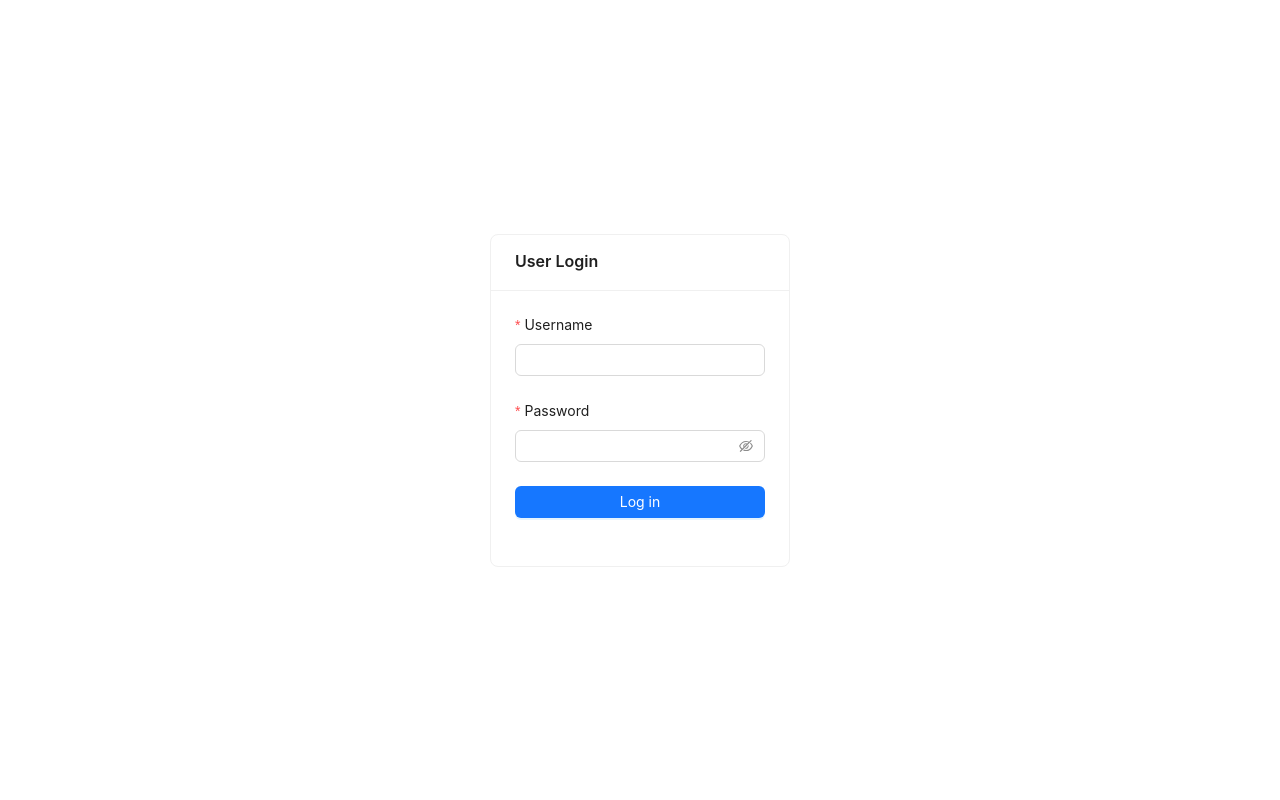
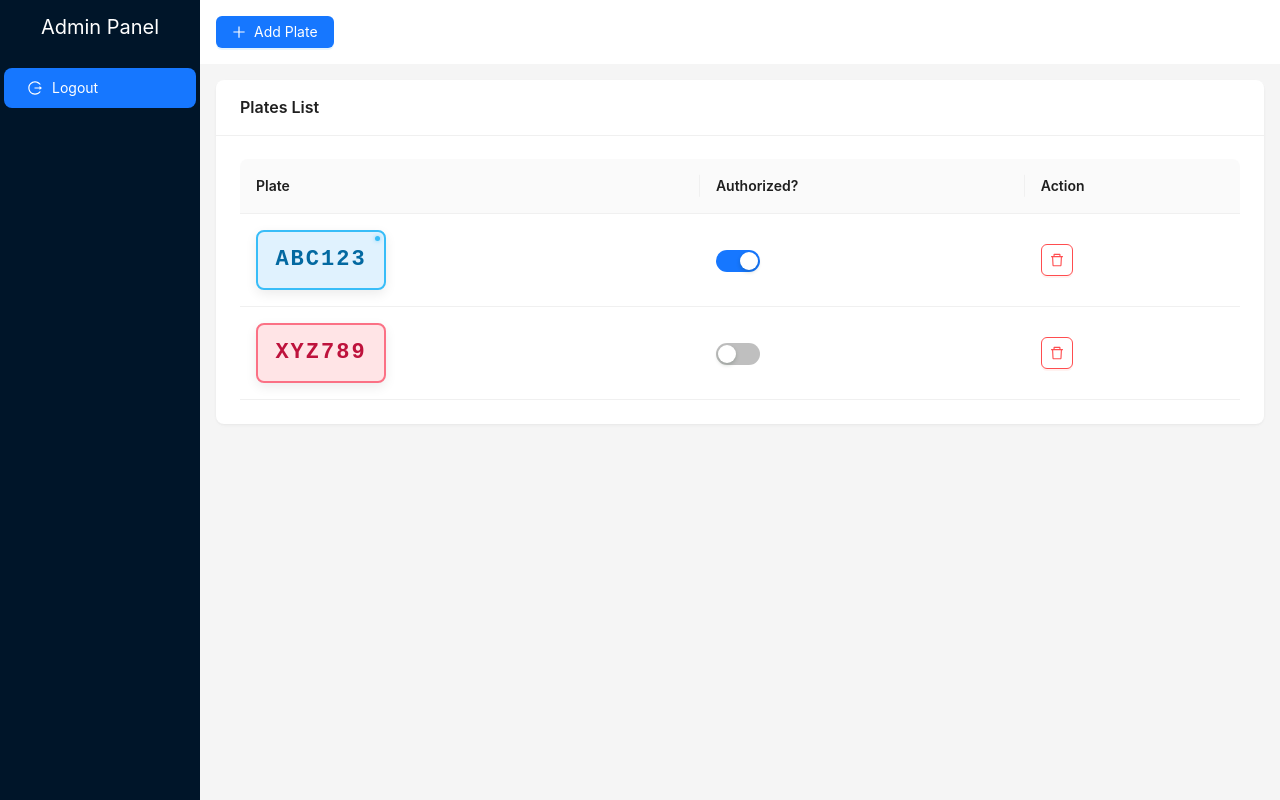
Before and after one commit to kasrahmi/license-plate-recognition, a React (Vite) app in the folder UI/: page /admin in a window 1280 px wide. Before the commit this address led to /login. Built offline with nearby package versions, Linux system fonts and the light colour scheme; sample sign-in values are in the browser's storage.

Commit message:
feat[UI]: Second version with only admin panel

```diff
--- a/UI/package.json
+++ b/UI/package.json
@@ -11,6 +11,7 @@
   },
   "dependencies": {
     "antd": "^5.25.4",
+    "prop-types": "^15.8.1",
     "react": "^19.1.0",
     "react-dom": "^19.1.0",
     "react-router-dom": "^7.6.2"
--- /dev/null
+++ b/UI/src/components/Plate.jsx
@@ -0,0 +1,71 @@
+// src/components/Plate.jsx
+import React from 'react';
+
+/**
+ * Renders a license‐plate‐style box with modern styling.
+ * @param {{ text: string, authorized: boolean, onClick: Function }} props
+ */
+const Plate = ({ text, authorized = false, onClick = null }) => {
+  // Modern color palette
+  const borderColor = authorized ? '#38bdf8' : '#fb7185';
+  const textColor = authorized ? '#0369a1' : '#be123c';
+  const bgColor = authorized ? '#e0f2fe' : '#ffe4e6';
+  const indicatorColor = '#38bdf8';
+
+  return (
+    <div
+      style={{
+        display: 'inline-flex',
+        alignItems: 'center',
+        justifyContent: 'center',
+        width: 130,
+        height: 60,
+        backgroundColor: bgColor,
+        border: `2px solid ${borderColor}`,
+        borderRadius: 8,
+        boxShadow: '0 4px 12px rgba(0,0,0,0.08)',
+        fontFamily: '"Roboto Mono", monospace',
+        fontSize: 22,
+        fontWeight: '600',
+        letterSpacing: 2,
+        color: textColor,
+        transition: 'all 0.3s ease',
+        cursor: onClick ? 'pointer' : 'default',
+        position: 'relative',
+        overflow: 'hidden',
+        userSelect: 'none',
+        transform: 'translateY(0)',
+      }}
+      onClick={onClick}
+      title={authorized ? "Authorized plate" : "Unauthorized plate"}
+      onMouseOver={(e) => {
+        if (onClick) {
+          e.currentTarget.style.transform = 'translateY(-2px)';
+          e.currentTarget.style.boxShadow = '0 6px 16px rgba(0,0,0,0.12)';
+        }
+      }}
+      onMouseOut={(e) => {
+        if (onClick) {
+          e.currentTarget.style.transform = 'translateY(0)';
+          e.currentTarget.style.boxShadow = '0 4px 12px rgba(0,0,0,0.08)';
+        }
+      }}
+    >
+      {text}
+      {authorized && (
+        <div style={{
+          position: 'absolute',
+          top: 4,
+          right: 4,
+          width: 5,
+          height: 5,
+          borderRadius: '50%',
+          backgroundColor: indicatorColor,
+          boxShadow: '0 0 4px rgba(56, 189, 248, 0.6)',
+        }} />
+      )}
+    </div>
+  );
+};
+
+export default Plate;
--- a/UI/src/components/ProtectedRoute.jsx
+++ b/UI/src/components/ProtectedRoute.jsx
@@ -1,8 +1,8 @@
 import React from 'react';
 import { Navigate } from 'react-router-dom';
 
-// These are placeholders—swap them out for real auth logic.
-const isAuthenticated = () => sessionStorage.getItem('loggedIn') === 'true';
+// Only allow through if a token exists. If requireAdmin is true, also check role.
+const isAuthenticated = () => !!sessionStorage.getItem('token');
 const isAdmin = () => sessionStorage.getItem('role') === 'admin';
 
 const ProtectedRoute = ({ children, requireAdmin }) => {
@@ -10,7 +10,7 @@ const ProtectedRoute = ({ children, requireAdmin }) => {
     return <Navigate to="/login" replace />;
   }
   if (requireAdmin && !isAdmin()) {
-    return <Navigate to="/dashboard" replace />;
+    return <Navigate to="/login" replace />;
   }
   return children;
 };
--- a/UI/src/pages/Adminpanel.jsx
+++ b/UI/src/pages/Adminpanel.jsx
@@ -1,63 +1,75 @@
-import React, { useEffect, useState } from 'react';
+// src/pages/AdminPanel.jsx
+import React, { useState } from 'react';
 import {
   Layout,
   Menu,
   Table,
   Button,
   Card,
+  Modal,
+  Form,
+  Input,
+  Switch,
   Popconfirm,
-  message,
-  Tag
+  message
 } from 'antd';
-import { LogoutOutlined } from '@ant-design/icons';
+import {
+  PlusOutlined,
+  DeleteOutlined,
+  LogoutOutlined
+} from '@ant-design/icons';
 import { useNavigate } from 'react-router-dom';
 
+// ← Import the new Plate component
+import Plate from '../components/Plate';
+
 const { Header, Content, Sider } = Layout;
+let nextId = 1;
 
 const AdminPanel = () => {
   const navigate = useNavigate();
-  const [requests, setRequests] = useState([]);
-  const [loadingReqs, setLoadingReqs] = useState(false);
+  const [plates, setPlates] = useState([
+    { id: nextId++, plate: 'ABC123', authorized: true },
+    { id: nextId++, plate: 'XYZ789', authorized: false }
+  ]);
+  const [isModalOpen, setIsModalOpen] = useState(false);
+  const [addForm] = Form.useForm();
 
-  useEffect(() => {
-    fetchPendingRequests();
-  }, []);
+  const openModal = () => {
+    addForm.resetFields();
+    setIsModalOpen(true);
+  };
 
-  const fetchPendingRequests = async () => {
-    setLoadingReqs(true);
-    try {
-      // Real API call:
-      // const res = await fetch('/api/requests?status=pending', { headers: { Authorization: `Bearer ${token}` } });
-      // const data = await res.json();
+  const onAddPlate = (values) => {
+    const existing = plates.find((p) => p.plate === values.plate.trim());
+    if (existing) {
+      message.error('That plate is already in the list');
+      return;
+    }
+    setPlates((prev) => [
+      ...prev,
+      { id: nextId++, plate: values.plate.trim(), authorized: false }
+    ]);
+    message.success(`Added plate "${values.plate.trim()}"`);
+    setIsModalOpen(false);
+  };
 
-      // MOCKED for demo:
-      const data = [
-        {
-          id: 5,
-          userId: 17,
-          username: 'user1',
-          plate: 'XYZ789',
-          action: 'add',
-          requestedStatus: null,
-          createdAt: '2025-05-20T14:32:00Z'
-        },
-        {
-          id: 6,
-          userId: 42,
-          username: 'user2',
-          plate: 'DEF456',
-          action: 'update',
-          requestedStatus: 'Authorized',
-          createdAt: '2025-05-21T09:15:00Z'
-        }
-      ];
+  const toggleAuthorized = (record) => {
+    setPlates((prev) =>
+      prev.map((p) =>
+        p.id === record.id ? { ...p, authorized: !p.authorized } : p
+      )
+    );
+    message.info(
+      `${record.plate} is now ${
+        record.authorized ? 'Denied' : 'Authorized'
+      }`
+    );
+  };
 
-      setRequests(data);
-    } catch (err) {
-      message.error('Failed to load pending requests');
-    } finally {
-      setLoadingReqs(false);
-    }
+  const deletePlate = (record) => {
+    setPlates((prev) => prev.filter((p) => p.id !== record.id));
+    message.success(`Deleted plate "${record.plate}"`);
   };
 
   const handleLogout = () => {
@@ -65,95 +77,38 @@ const AdminPanel = () => {
     navigate('/login');
   };
 
-  const approveRequest = async (requestId) => {
-    try {
-      // await fetch(`/api/requests/${requestId}`, {
-      //   method: 'PUT',
-      //   headers: { 'Content-Type': 'application/json', Authorization: `Bearer ${token}` },
-      //   body: JSON.stringify({ status: 'approved' })
-      // });
-      message.success(`Approved request #${requestId}`);
-      fetchPendingRequests();
-    } catch (err) {
-      message.error('Failed to approve');
-    }
-  };
-
-  const rejectRequest = async (requestId) => {
-    try {
-      // await fetch(`/api/requests/${requestId}`, {
-      //   method: 'PUT',
-      //   headers: { 'Content-Type': 'application/json', Authorization: `Bearer ${token}` },
-      //   body: JSON.stringify({ status: 'rejected' })
-      // });
-      message.error(`Rejected request #${requestId}`);
-      fetchPendingRequests();
-    } catch (err) {
-      message.error('Failed to reject');
-    }
-  };
-
+  // Here’s the only change: render <Plate /> instead of plain text
   const columns = [
     {
       title: 'Plate',
       dataIndex: 'plate',
-      key: 'plate'
+      key: 'plate',
+      render: (_, record) => (
+        <Plate text={record.plate} authorized={record.authorized} />
+      )
     },
     {
-      title: 'Requested By',
-      dataIndex: 'username',
-      key: 'username'
+      title: 'Authorized?',
+      dataIndex: 'authorized',
+      key: 'authorized',
+      render: (auth, record) => (
+        <Switch
+          checked={auth}
+          onChange={() => toggleAuthorized(record)}
+        />
+      )
     },
     {
       title: 'Action',
-      dataIndex: 'action',
       key: 'action',
-      render: (action) => (
-        <Tag color={action === 'add' ? 'green' : 'blue'}>
-          {action.toUpperCase()}
-        </Tag>
-      )
-    },
-    {
-      title: 'Desired Status',
-      dataIndex: 'requestedStatus',
-      key: 'requestedStatus',
-      render: (status, record) =>
-        record.action === 'update' ? (
-          <Tag>{status || '—'}</Tag>
-        ) : (
-          <Tag>—</Tag>
-        )
-    },
-    {
-      title: 'Requested At',
-      dataIndex: 'createdAt',
-      key: 'createdAt',
-      render: (ts) => new Date(ts).toLocaleString('en-GB')
-    },
-    {
-      title: 'Approve',
-      key: 'approve',
-      render: (_, record) => (
-        <Button
-          type="primary"
-          onClick={() => approveRequest(record.id)}
-        >
-          Approve
-        </Button>
-      )
-    },
-    {
-      title: 'Reject',
-      key: 'reject',
       render: (_, record) => (
         <Popconfirm
-          title="Are you sure you want to reject?"
-          onConfirm={() => rejectRequest(record.id)}
+          title={`Delete "${record.plate}"?`}
+          onConfirm={() => deletePlate(record)}
           okText="Yes"
           cancelText="No"
         >
-          <Button danger>Reject</Button>
+          <Button danger icon={<DeleteOutlined />} />
         </Popconfirm>
       )
     }
@@ -161,7 +116,6 @@ const AdminPanel = () => {
 
   return (
     <Layout style={{ minHeight: '100vh' }}>
-      {/* Sidebar */}
       <Sider>
         <div
           style={{
@@ -174,10 +128,9 @@ const AdminPanel = () => {
         >
           Admin Panel
         </div>
-        <Menu theme="dark" mode="inline" defaultSelectedKeys={['1']}>
-          <Menu.Item key="1">Pending Requests</Menu.Item>
+        <Menu theme="dark" mode="inline" defaultSelectedKeys={['logout']}>
           <Menu.Item
-            key="2"
+            key="logout"
             icon={<LogoutOutlined />}
             onClick={handleLogout}
           >
@@ -186,22 +139,63 @@ const AdminPanel = () => {
         </Menu>
       </Sider>
 
-      {/* Main Content */}
       <Layout>
-        <Header style={{ background: '#fff', padding: 0 }} />
+        <Header
+          style={{
+            background: '#fff',
+            padding: '0 16px',
+            display: 'flex',
+            alignItems: 'center'
+          }}
+        >
+          <Button
+            type="primary"
+            icon={<PlusOutlined />}
+            onClick={openModal}
+          >
+            Add Plate
+          </Button>
+        </Header>
+
         <Content style={{ margin: '16px' }}>
-          <Card title="User Plate Requests" bordered={false}>
+          <Card title="Plates List" bordered={false}>
             <Table
-              dataSource={requests.map(r => ({
-                key: r.id,
-                ...r
-              }))}
+              dataSource={plates.map((p) => ({ key: p.id, ...p }))}
               columns={columns}
-              loading={loadingReqs}
+              pagination={false}
             />
           </Card>
         </Content>
       </Layout>
+
+      <Modal
+        title="Add a New Plate"
+        open={isModalOpen}
+        onCancel={() => setIsModalOpen(false)}
+        footer={null}
+      >
+        <Form form={addForm} layout="vertical" onFinish={onAddPlate}>
+          <Form.Item
+            label="Plate Number"
+            name="plate"
+            rules={[
+              { required: true, message: 'Please enter a plate number' },
+              {
+                pattern: /^[A-Z0-9]{1,8}$/,
+                message:
+                  'Use only uppercase letters/numbers (max 8 chars)'
+              }
+            ]}
+          >
+            <Input placeholder="e.g. GHI789" />
+          </Form.Item>
+          <Form.Item>
+            <Button type="primary" htmlType="submit" block>
+              Add Plate
+            </Button>
+          </Form.Item>
+        </Form>
+      </Modal>
     </Layout>
   );
 };
--- a/UI/src/pages/Login.jsx
+++ b/UI/src/pages/Login.jsx
@@ -6,55 +6,62 @@ const Login = () => {
   const [loading, setLoading] = useState(false);
   const navigate = useNavigate();
 
-// Login.jsx
-const onFinish = async (values) => {
-  setLoading(true);
-  try {
-    // 1. Call your real backend:
-    //    const res = await fetch('/api/login', { method: 'POST', body: JSON.stringify(values) });
-    //    const { userId, role, token } = await res.json();
-    //
-    // For now, we’ll mock:
-    const mockUserId = values.username === 'admin' ? 1 : 17;
-    const mockRole = values.username === 'admin' ? 'admin' : 'user';
+  const onFinish = ({ username, password }) => {
+    setLoading(true);
 
-    sessionStorage.setItem('loggedIn', 'true');
-    sessionStorage.setItem('role', mockRole);
-    sessionStorage.setItem('userId', mockUserId);
-
-    message.success('Login successful');
-    navigate(mockRole === 'admin' ? '/admin' : '/dashboard');
-  } catch (err) {
-    message.error('Login failed');
-  } finally {
-    setLoading(false);
-  }
-};
-
+    // Simulate an API call delay
+    setTimeout(() => {
+      if (username === 'admin') {
+        // Successful admin login
+        sessionStorage.setItem('token', 'dummy-admin-token');
+        sessionStorage.setItem('role', 'admin');
+        message.success('Logged in as admin');
+        navigate('/admin');
+      } else {
+        // Any non-admin user is not allowed—redirect back and show error
+        sessionStorage.clear();
+        message.error('Only admin can log in');
+        navigate('/login');
+      }
+      setLoading(false);
+    }, 800);
+  };
 
   return (
-    <div style={{ display: 'flex', justifyContent: 'center', alignItems: 'center', height: '100vh' }}>
-      <Card title="User Login" style={{ width: 300 }}>
-        <Form name="login_form" onFinish={onFinish} layout="vertical">
+    <div
+      style={{
+        display: 'flex',
+        justifyContent: 'center',
+        alignItems: 'center',
+        height: '100vh'
+      }}
+    >
+      <Card title="Admin Login" style={{ width: 320 }}>
+        <Form
+          name="login_form"
+          layout="vertical"
+          initialValues={{ username: 'admin', password: '' }}
+          onFinish={onFinish}
+        >
           <Form.Item
             label="Username"
             name="username"
-            rules={[{ required: true, message: 'Please input your username!' }]}
+            rules={[{ required: true, message: 'Please enter your username' }]}
           >
-            <Input />
+            <Input placeholder="e.g. admin" />
           </Form.Item>
 
           <Form.Item
             label="Password"
             name="password"
-            rules={[{ required: true, message: 'Please input your password!' }]}
+            rules={[{ required: true, message: 'Please enter your password' }]}
           >
-            <Input.Password />
+            <Input.Password placeholder="any password" />
           </Form.Item>
 
           <Form.Item>
             <Button type="primary" htmlType="submit" block loading={loading}>
-              Log in
+              Log In
             </Button>
           </Form.Item>
         </Form>
```
Also changed, not shown: UI/src/App.jsx (+2 -11 lines), UI/src/pages/Dashboard.jsx (deleted, +0 -247 lines), 1 other file (tests, documents, lock files or other folders).
